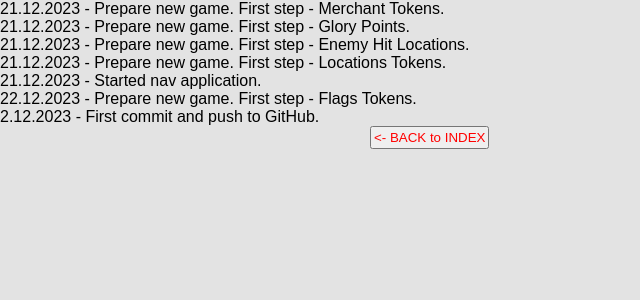
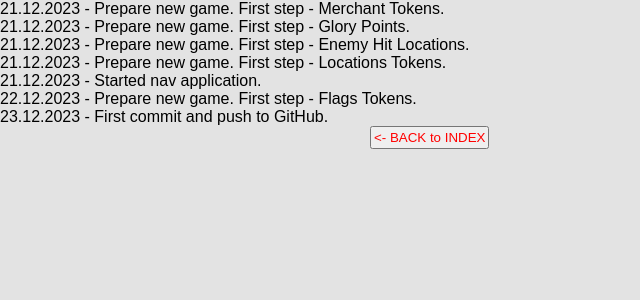
Before and after one commit to Synvoret/MM_v1, a Django app: page /history in a window 1280 px wide. Shown: the part 378-678 px from the top of the page, without its empty margins (0-640 px from the left). Run offline with Django 5.2, Linux system fonts and the light colour scheme.

Commit message:
First Commit. Look History App.

```diff
--- a/MM_v1-Django/app/history/templates/history/history.html
+++ b/MM_v1-Django/app/history/templates/history/history.html
@@ -36,7 +36,7 @@
     <li>21.12.2023 - Prepare new game. First step - Locations Tokens.</li>
     <li>21.12.2023 - Started nav application.</li>
     <li>22.12.2023 - Prepare new game. First step - Flags Tokens.</li>
-    <li>2.12.2023 - First commit and push to GitHub.</li>
+    <li>23.12.2023 - First commit and push to GitHub.</li>
 </ul>
 <a href="{% url 'index:index' %}"><button class="back"><- BACK to INDEX</button></a>
 
```
